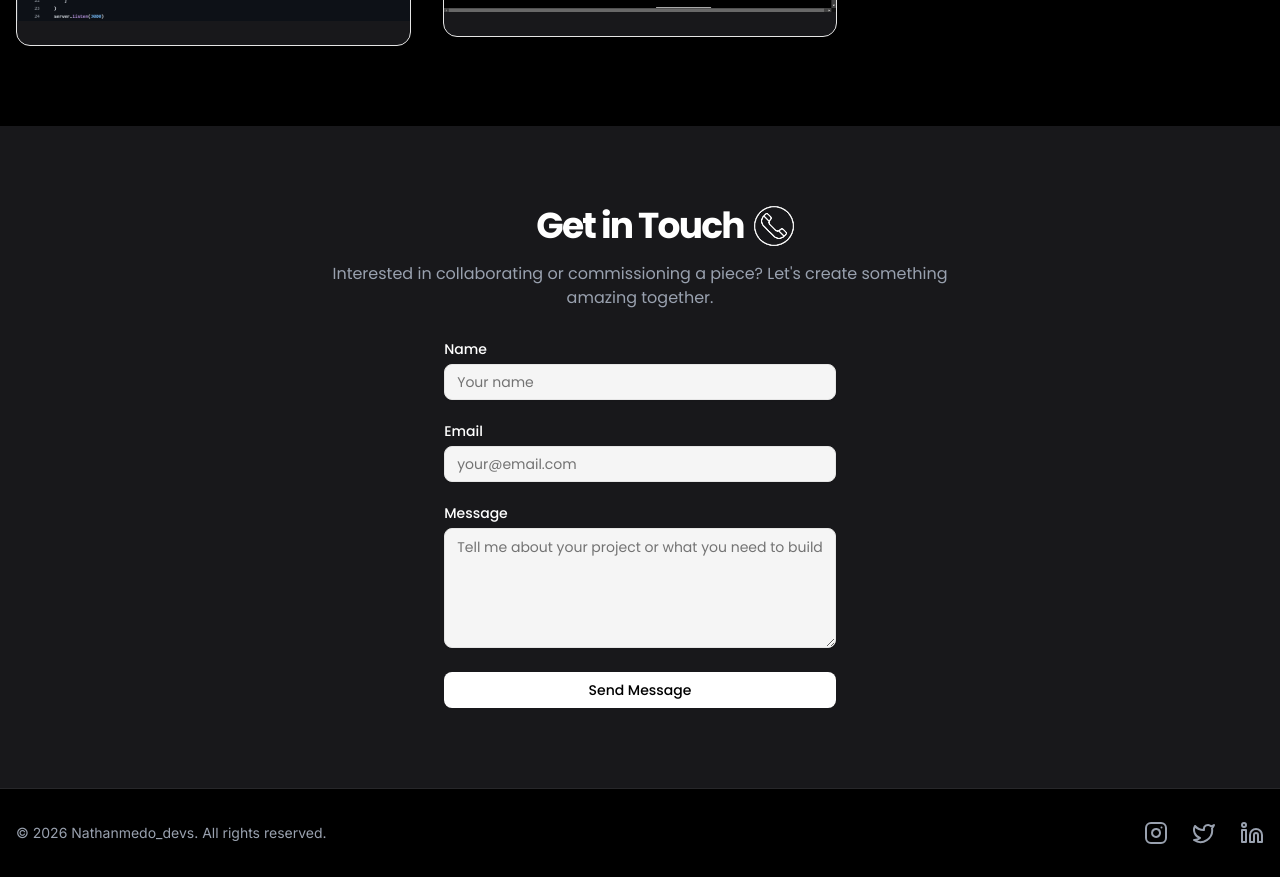
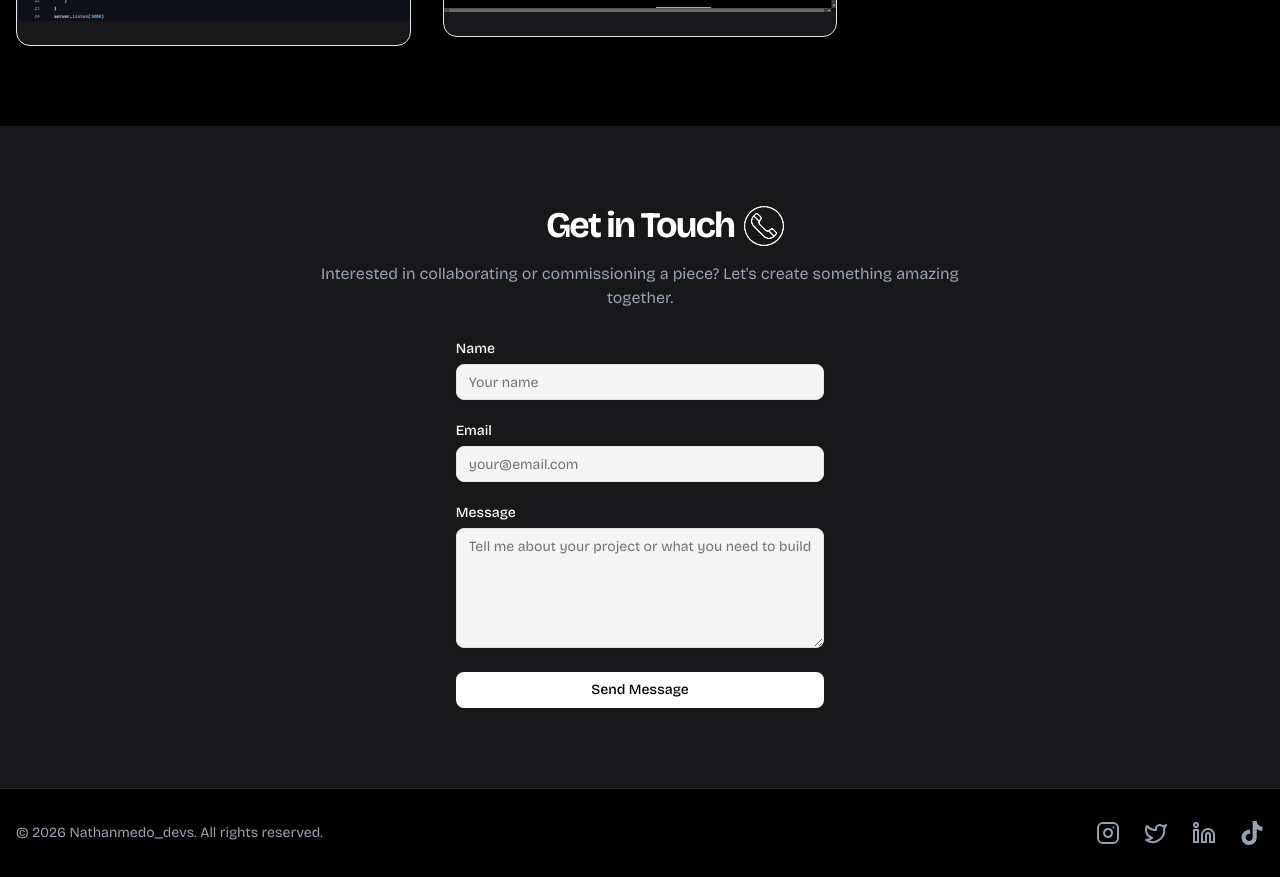
Before and after one commit to Nathanmedo/Ihemedo-Chinedu-Portfolio, a Next.js app: page / in a window 1280 px wide. Shown: the part 3940-4817 px from the top of the page. Built offline with nearby package versions, Linux system fonts and the light colour scheme.

Commit message:
font change and tiktok added

```diff
--- a/app/components/Navbar.jsx
+++ b/app/components/Navbar.jsx
@@ -1,17 +1,12 @@
 "use client";
 
 import React, { useState } from "react";
-import { Poppins } from "next/font/google";
 import { MenuIcon } from "lucide-react";
 import Link from "next/link";
 import Image from "next/image";
 import { motion } from "framer-motion";
 
 
-const poppins = Poppins({
-  weight: ["100", "200", "300", "400", "500", "600", "700", "800", "900"],
-  subsets: ["latin", "latin-ext"],
-});
 
 export default function Navbar() {
   const [open, setOpen] = useState(false);
@@ -26,7 +21,7 @@ export default function Navbar() {
     <>
       {/* Desktop Navbar */}
       <nav
-        className={`z-[9999] right-0 p-4 absolute top-0 w-full ${poppins.className}`}
+        className={`z-[9999] right-0 p-4 absolute top-0 w-full`}
       >
         <div className="container mx-auto flex items-center justify-between">
           <Link className="flex items-center gap-2" href="#contact">
@@ -45,7 +40,7 @@ export default function Navbar() {
               />
             </motion.div>
             <motion.div
-              className={`${poppins.className} uppercase font-bold tracking-tighter hidden md:block`}
+              className={`uppercase font-bold tracking-tighter hidden md:block`}
               initial={{ opacity: 0, x: -10 }}
               whileInView={{ opacity: 1, x: 0 }}
               transition={{ duration: 0.8 }}
--- a/app/components/contact.jsx
+++ b/app/components/contact.jsx
@@ -18,13 +18,8 @@ import {
 import { Input } from "@/components/ui/input";
 import { Textarea } from "@/components/ui/textarea";
 import { toast } from "sonner";
-import { Poppins } from "next/font/google";
 import { sections } from "@/constants";
 
-const poppins = Poppins({
-  weight: ["100", "200", "300", "400", "500", "600", "700", "800", "900"],
-  subsets: ["latin", "latin-ext"],
-});
 
 const formSchema = z.object({
   name: z.string().min(2, {
@@ -83,7 +78,7 @@ export default function Contact({ active }) {
   return (
     <section
       id="contact"
-      className={`relative overflow-hidden bg-zinc-900 py-20 ${poppins.className}`}
+      className={`relative overflow-hidden bg-zinc-900 py-20`}
     >
       <div className="container relative z-10 mx-auto px-4 flex flex-col items-center">
         <motion.div
--- a/app/components/footer.jsx
+++ b/app/components/footer.jsx
@@ -1,4 +1,5 @@
 import { Instagram, Linkedin, Twitter } from "lucide-react";
+import { FaTiktok } from "react-icons/fa"
 
 export default function Footer() {
   return (
@@ -13,8 +14,11 @@ export default function Footer() {
             <a href="https://x.com/nathan_medo?s=21" className="text-gray-400 hover:text-white">
               <Twitter />
             </a>
-            <a href="https://www.linkedin.com/in/chinedu-ihemedo-2307a4284?utm_source=share&utm_campaign=share_via&utm_content=profile&utm_medium=ios_app" className="text-gray-400 hover:text-white">
+            <a href="https://www.linkedin.com/in/chinedu-ihemedo-2307a4284" className="text-gray-400 hover:text-white">
               <Linkedin />
+            </a>
+            <a href="https://www.tiktok.com/@nathanmedo_devs?_r=1&_t=ZS-965I4iASiXd" className="text-gray-400 hover:text-white">
+              <FaTiktok size={24} />
             </a>
           </div>
         </div>
--- a/app/components/gallery.jsx
+++ b/app/components/gallery.jsx
@@ -3,13 +3,9 @@
 import { motion } from "framer-motion";
 import { Fragment, useRef } from "react";
 import { useInView, useAnimation } from "framer-motion";
-import { Poppins, Nanum_Pen_Script } from "next/font/google";
+import { Nanum_Pen_Script } from "next/font/google";
 import { sections } from "@/constants";
-
-const poppins = Poppins({
-  weight: ["100", "200", "300", "400", "500", "600", "700", "800", "900"],
-  subsets: ["latin", "latin-ext"],
-});
+import { technologies } from "@/constants";
 
 const nanum_pen_script = Nanum_Pen_Script({
   weight: ["400"],
@@ -21,130 +17,12 @@ export default function Gallery({ active }) {
   const isInView = useInView(ref, { once: true });
   const controls = useAnimation();
 
-  const technologies = [
-    {
-      name: "Next.js",
-      color: "from-black to-gray-800",
-      textColor: "text-white",
-      border: "border-gray-700",
-      icon: "/nextjs_icon_dark.svg",
-      description:
-        "A React framework for server-side rendering and static site generation.",
-    },
-    {
-      name: "Nest.js",
-      color: "from-pink-500 to-white",
-      textColor: "text-white",
-      border: "border-gray-700",
-      icon: "/nestjs.svg",
-      description:
-        "A progressive Node.js framework for building efficient and scalable server-side applications.",
-    },
-    {
-      name: "React",
-      color: "from-blue-400 to-blue-600",
-      textColor: "text-white",
-      border: "border-blue-300",
-      icon: "/assets/tech/reactjs.png",
-      description:
-        "A JavaScript library for building user interfaces with reusable components.",
-    },
-    {
-      name: "TypeScript",
-      color: "from-blue-600 to-blue-800",
-      textColor: "text-white",
-      border: "border-blue-500",
-      icon: "/typescript.svg",
-      description:
-        "A typed superset of JavaScript that compiles to plain JavaScript.",
-    },
-    {
-      name: "JavaScript",
-      color: "from-yellow-300 to-yellow-500",
-      textColor: "text-black",
-      border: "border-yellow-200",
-      icon: "/assets/tech/javascript.png",
-      description:
-        "A high-level programming language for web development and beyond.",
-    },
-    {
-      name: "HTML",
-      color: "from-orange-500 to-red-600",
-      textColor: "text-white",
-      border: "border-orange-400",
-      icon: "/assets/tech/html.png",
-      description:
-        "The standard markup language for creating web pages and web applications.",
-    },
-    {
-      name: "CSS",
-      color: "from-blue-400 to-blue-600",
-      textColor: "text-white",
-      border: "border-blue-300",
-      icon: "/assets/tech/css.png",
-      description:
-        "A style sheet language used for describing the presentation of a document.",
-    },
-    {
-      name: "Tailwind",
-      color: "from-blue-600 to-blue-800",
-      textColor: "text-white",
-      border: "border-blue-400",
-      icon: "/assets/tech/tailwind.png",
-      description:
-        "A utility-first CSS framework for rapidly building custom user interfaces.",
-    },
-    {
-      name: "Node.js",
-      color: "from-green-500 to-green-700",
-      textColor: "text-white",
-      border: "border-green-400",
-      icon: "/assets/tech/nodejs.png",
-      description:
-        "A JavaScript runtime built on Chrome's V8 JavaScript engine for server-side development.",
-    },
-    {
-      name: "MongoDB",
-      color: "from-green-600 to-green-800",
-      textColor: "text-white",
-      border: "border-green-500",
-      icon: "/assets/tech/mongodb.png",
-      description:
-        "A NoSQL database program using JSON-like documents with optional schemas.",
-    },
-    {
-      name: "Docker",
-      color: "from-blue-500 to-blue-700",
-      textColor: "text-white",
-      border: "border-blue-400",
-      icon: "/assets/tech/docker.png",
-      description:
-        "A platform for developing, shipping, and running applications in containers.",
-    },
-    {
-      name: "Git",
-      color: "from-orange-500 to-orange-700",
-      textColor: "text-white",
-      border: "border-orange-400",
-      icon: "/assets/tech/git.png",
-      description:
-        "A distributed version control system for tracking changes in source code.",
-    },
-    {
-      name: "Figma",
-      color: "from-purple-500 to-purple-700",
-      textColor: "text-white",
-      border: "border-purple-400",
-      icon: "/assets/tech/figma.png",
-      description:
-        "A vector graphics editor and prototyping tool for UI/UX design.",
-    },
-  ];
+
 
   return (
     <section
       id="skills"
-      className={`relative py-20 bg-black ${poppins.className}`}
+      className={`relative py-20 bg-black`}
     >
       <div
         ref={ref}
--- a/app/components/portfolio.jsx
+++ b/app/components/portfolio.jsx
@@ -4,14 +4,10 @@ import { useState, useRef, useEffect } from "react";
 import { motion, AnimatePresence, useInView } from "framer-motion";
 import { Button } from "@/components/ui/button";
 import { Card, CardContent, CardFooter } from "@/components/ui/card";
-import { Poppins } from "next/font/google";
 import Link from "next/link";
 import { defaultWorks, sections } from "@/constants";
 
-const poppins = Poppins({
-  weight: ["100", "200", "300", "400", "500", "600", "700", "800", "900"],
-  subsets: ["latin", "latin-ext"],
-});
+
 
 export default function Portfolio({active}) {
   const [selectedCategory, setSelectedCategory] = useState("all");
@@ -63,7 +59,7 @@ export default function Portfolio({active}) {
   });
 
   return (
-    <section id="works" className={`bg-black py-20 ${poppins.className}`}>
+    <section id="works" className={`bg-black py-20 `}>
       <div ref={ref} className="container mx-auto px-4">
         <motion.h2
           className="mb-12 text-center relative text-3xl z-10 font-bold tracking-wider uppercase sm:text-4xl"
--- a/app/components/story.jsx
+++ b/app/components/story.jsx
@@ -4,23 +4,15 @@ import { sections } from "@/constants";
 import { useActiveSection } from "@/utils/hooks/useActiveSection";
 import { easeInOut, motion } from "framer-motion";
 import { ArrowUpRight } from "lucide-react";
-import { Poppins, Montserrat } from "next/font/google";
 import Image from "next/image";
 
-const poppins = Poppins({
-  weight: ["100", "200", "300", "400", "500", "600", "700", "800", "900"],
-  subsets: ["latin", "latin-ext"],
-});
-const montserrat = Montserrat({
-  weight: ["100", "200", "300", "400", "500", "600", "700", "800", "900"],
-  subsets: ["latin", "latin-ext"],
-});
+
 
 export default function Story({ active }) {
   return (
     <section
       id={sections[1]}
-      className={`${poppins.className} py-24 bg-zinc-900 relative`}
+      className={` py-24 bg-zinc-900 relative`}
     >
       {Array.from({ length: 4 }, (_, i) => {
         const size = Math.random() * 400 + 100;
--- a/app/layout.jsx
+++ b/app/layout.jsx
@@ -1,16 +1,24 @@
 import "@/styles/globals.css"
-import { Inter } from "next/font/google"
+import { Bricolage_Grotesque } from "next/font/google"
 import React from "react" // Import React
 import { Toaster } from "sonner"
 
-const inter = Inter({ subsets: ["latin"] })
+const bricolage = Bricolage_Grotesque({ subsets: ["latin", "latin-ext"] })
+
+export const metadata = {
+  title : {
+    default: "Nathanmedo_devs",
+    template: '%s | Software Engineer'
+  },
+  description: "Software developer crafting fast, scalable, and user-focused web experiences. I turn ideas into clean, functional products with real-world impact."
+}
 
 export default function RootLayout({
   children,
 }) {
   return (
     <html lang="en">
-      <body className={inter.className}>{children}
+      <body className={bricolage.className}>{children}
         <Toaster richColors position="bottom-right"/>
       </body>
     </html>
--- a/constants/index.js
+++ b/constants/index.js
@@ -145,3 +145,123 @@ export const defaultWorks = [
 ];
 
 export const sections = ["hero", "story", "skills", "works", "contact", "footer"]
+
+export const technologies = [
+    {
+      name: "Next.js",
+      color: "from-black to-gray-800",
+      textColor: "text-white",
+      border: "border-gray-700",
+      icon: "/nextjs_icon_dark.svg",
+      description:
+        "A React framework for server-side rendering and static site generation.",
+    },
+    {
+      name: "Nest.js",
+      color: "from-pink-500 to-white",
+      textColor: "text-white",
+      border: "border-gray-700",
+      icon: "/nestjs.svg",
+      description:
+        "A progressive Node.js framework for building efficient and scalable server-side applications.",
+    },
+    {
+      name: "React",
+      color: "from-blue-400 to-blue-600",
+      textColor: "text-white",
+      border: "border-blue-300",
+      icon: "/assets/tech/reactjs.png",
+      description:
+        "A JavaScript library for building user interfaces with reusable components.",
+    },
+    {
+      name: "TypeScript",
+      color: "from-blue-600 to-blue-800",
+      textColor: "text-white",
+      border: "border-blue-500",
+      icon: "/typescript.svg",
+      description:
+        "A typed superset of JavaScript that compiles to plain JavaScript.",
+    },
+    {
+      name: "JavaScript",
+      color: "from-yellow-300 to-yellow-500",
+      textColor: "text-black",
+      border: "border-yellow-200",
+      icon: "/assets/tech/javascript.png",
+      description:
+        "A high-level programming language for web development and beyond.",
+    },
+    {
+      name: "HTML",
+      color: "from-orange-500 to-red-600",
+      textColor: "text-white",
+      border: "border-orange-400",
+      icon: "/assets/tech/html.png",
+      description:
+        "The standard markup language for creating web pages and web applications.",
+    },
+    {
+      name: "CSS",
+      color: "from-blue-400 to-blue-600",
+      textColor: "text-white",
+      border: "border-blue-300",
+      icon: "/assets/tech/css.png",
+      description:
+        "A style sheet language used for describing the presentation of a document.",
+    },
+    {
+      name: "Tailwind",
+      color: "from-blue-600 to-blue-800",
+      textColor: "text-white",
+      border: "border-blue-400",
+      icon: "/assets/tech/tailwind.png",
+      description:
+        "A utility-first CSS framework for rapidly building custom user interfaces.",
+    },
+    {
+      name: "Node.js",
+      color: "from-green-500 to-green-700",
+      textColor: "text-white",
+      border: "border-green-400",
+      icon: "/assets/tech/nodejs.png",
+      description:
+        "A JavaScript runtime built on Chrome's V8 JavaScript engine for server-side development.",
+    },
+    {
+      name: "MongoDB",
+      color: "from-green-600 to-green-800",
+      textColor: "text-white",
+      border: "border-green-500",
+      icon: "/assets/tech/mongodb.png",
+      description:
+        "A NoSQL database program using JSON-like documents with optional schemas.",
+    },
+    {
+      name: "Docker",
+      color: "from-blue-500 to-blue-700",
+      textColor: "text-white",
+      border: "border-blue-400",
+      icon: "/assets/tech/docker.png",
+      description:
+        "A platform for developing, shipping, and running applications in containers.",
+    },
+    {
+      name: "Git",
+      color: "from-orange-500 to-orange-700",
+      textColor: "text-white",
+      border: "border-orange-400",
+      icon: "/assets/tech/git.png",
+      description:
+        "A distributed version control system for tracking changes in source code.",
+    },
+    {
+      name: "Figma",
+      color: "from-purple-500 to-purple-700",
+      textColor: "text-white",
+      border: "border-purple-400",
+      icon: "/assets/tech/figma.png",
+      description:
+        "A vector graphics editor and prototyping tool for UI/UX design.",
+    },
+  ];
--- a/package.json
+++ b/package.json
@@ -22,6 +22,7 @@
     "react": "^19.0.0",
     "react-dom": "^19.0.0",
     "react-hook-form": "^7.54.2",
+    "react-icons": "^5.6.0",
     "sonner": "^2.0.1",
     "tailwind-merge": "^3.0.2",
     "tailwindcss-animate": "^1.0.7",
--- a/utils/hooks/useActiveSection.js
+++ b/utils/hooks/useActiveSection.js
@@ -1,3 +1,5 @@
+
+
 import { useState, useEffect } from "react";
 
 export function useActiveSection(ids) {
```
Also changed, not shown: app/page.jsx (+2 -8 lines), 1 other file (tests, documents, lock files or other folders).
